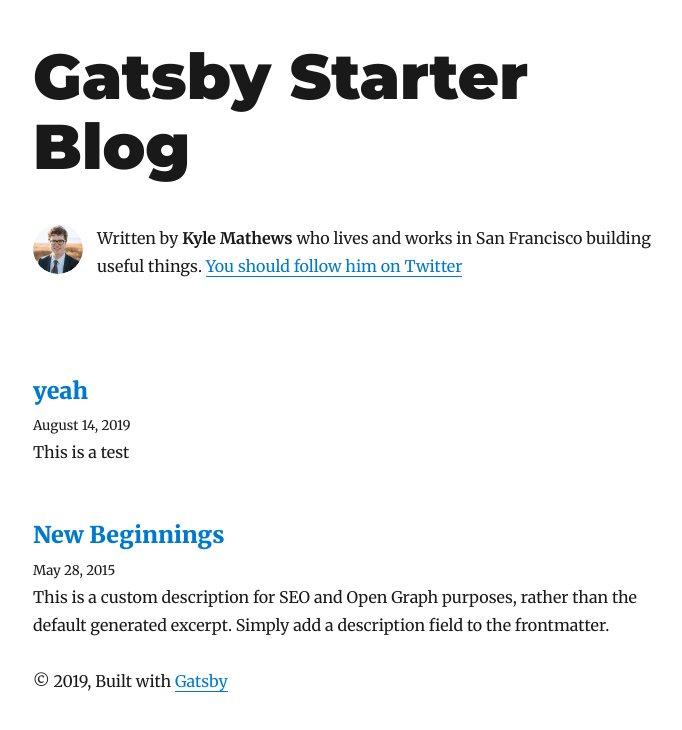
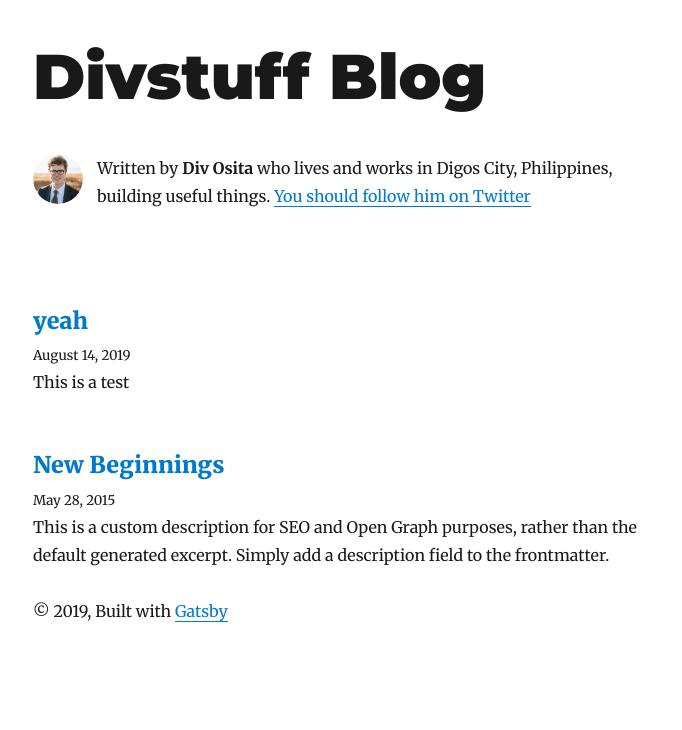
Before and after one commit to dojsys/myblog, a Gatsby site: page / in a window 1280 px wide. Shown: the whole page, without its empty margins (292-974 px from the left). Built offline with nearby package versions, Linux system fonts and the light colour scheme; Gatsby itself is replaced by a stand-in of ours; some packages are replaced by stand-ins of ours.

Commit message:
update default configurations

```diff
--- a/gatsby-config.js
+++ b/gatsby-config.js
@@ -1,11 +1,12 @@
 module.exports = {
   siteMetadata: {
-    title: `Gatsby Starter Blog`,
-    author: `Kyle Mathews`,
+    title: `Divstuff Blog`,
+    author: `Div Osita`,
     description: `A starter blog demonstrating what Gatsby can do.`,
     siteUrl: `https://gatsby-starter-blog-demo.netlify.com/`,
     social: {
-      twitter: `kylemathews`,
+      twitter: `dojsys`,
+      facebook: `pinoy.vikings`
     },
   },
   plugins: [
@@ -57,7 +58,7 @@
     {
       resolve: `gatsby-plugin-manifest`,
       options: {
-        name: `Gatsby Starter Blog`,
+        name: `Divstuff Blog`,
         short_name: `GatsbyJS`,
         start_url: `/`,
         background_color: `#ffffff`,
--- a/src/components/bio.js
+++ b/src/components/bio.js
@@ -54,8 +54,7 @@
         }}
       />
       <p>
-        Written by <strong>{author}</strong> who lives and works in San
-        Francisco building useful things.
+        Written by <strong>{author}</strong> who lives and works in Digos City, Philippines, building useful things.
         {` `}
         <a href={`https://twitter.com/${social.twitter}`}>
           You should follow him on Twitter
```
